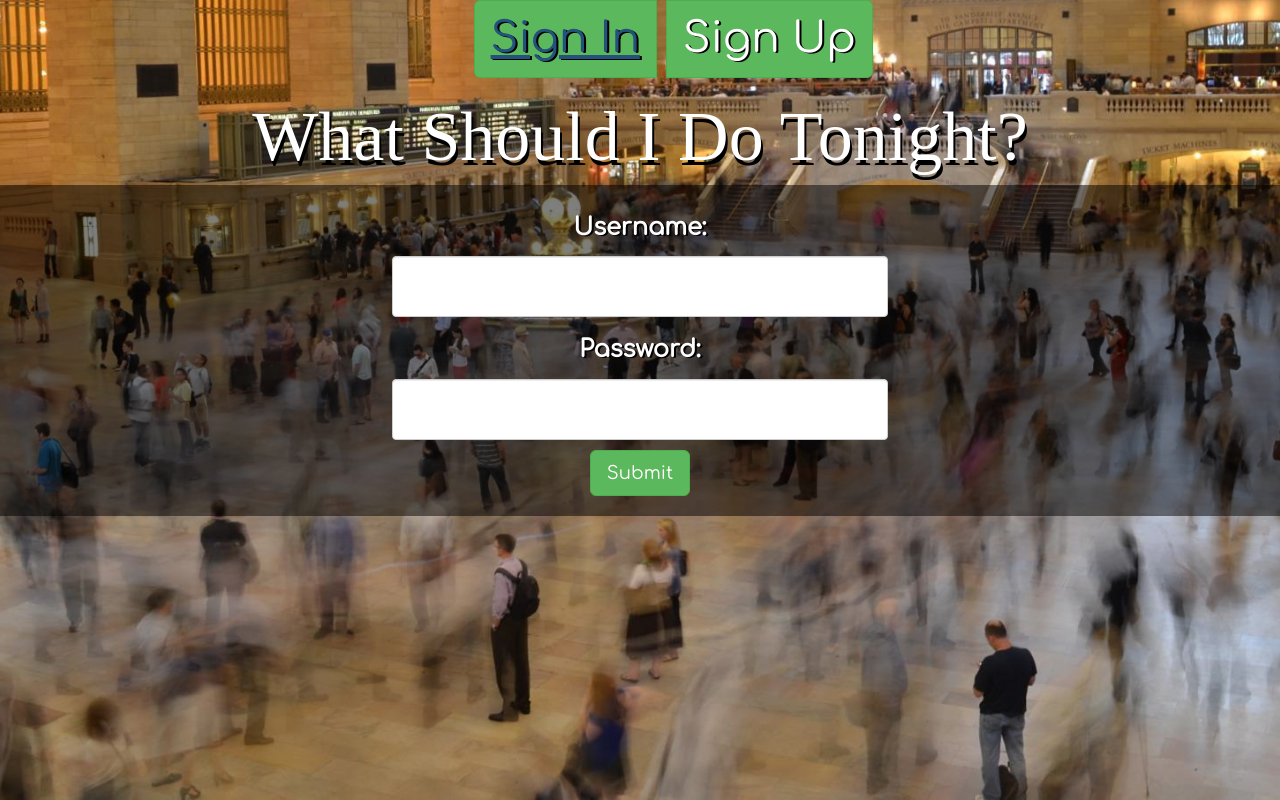
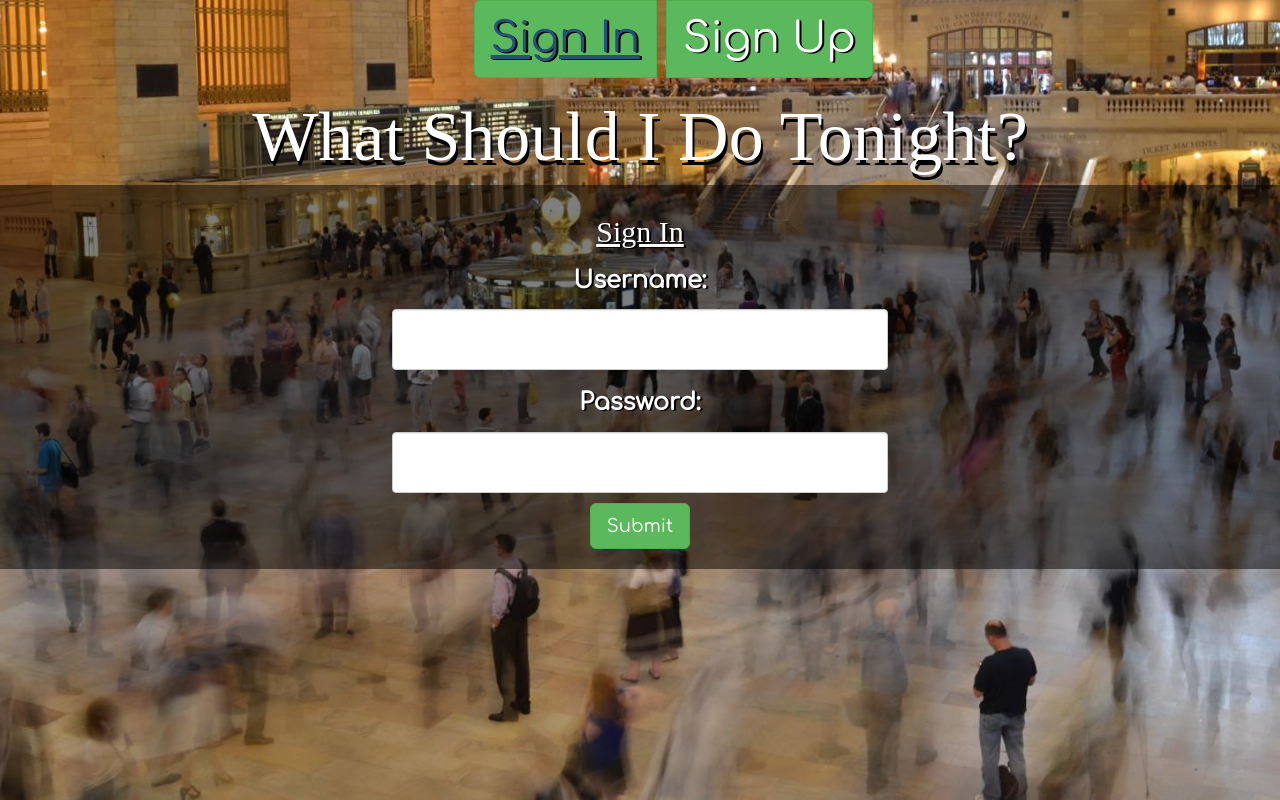
Before and after one commit to salomekbg/wtfsidt, a React (Create React App) app in the folder react_wtfsidt/: page / in a window 1280 px wide. Both pictures are taken after a click on the button "Sign In". Built offline with nearby package versions, Linux system fonts and the light colour scheme; a web font is replaced by a local one.

Commit message:
change style for signin and signup pages

```diff
--- a/react_wtfsidt/src/components/Signin.js
+++ b/react_wtfsidt/src/components/Signin.js
@@ -29,6 +29,7 @@ class Signin extends Component {
   render() {
     return (
       <div className="account_info form-group">
+        <h2>Sign In</h2>
         <form onSubmit={this.handleSubmit.bind(this)}>
           <h3><label>Username:</label></h3>
           <p><input className="form-control" type="text" onChange={this.handleOnNameChange.bind(this)}></input></p>
```
Lines whose indentation alone changed are shown as unchanged.
